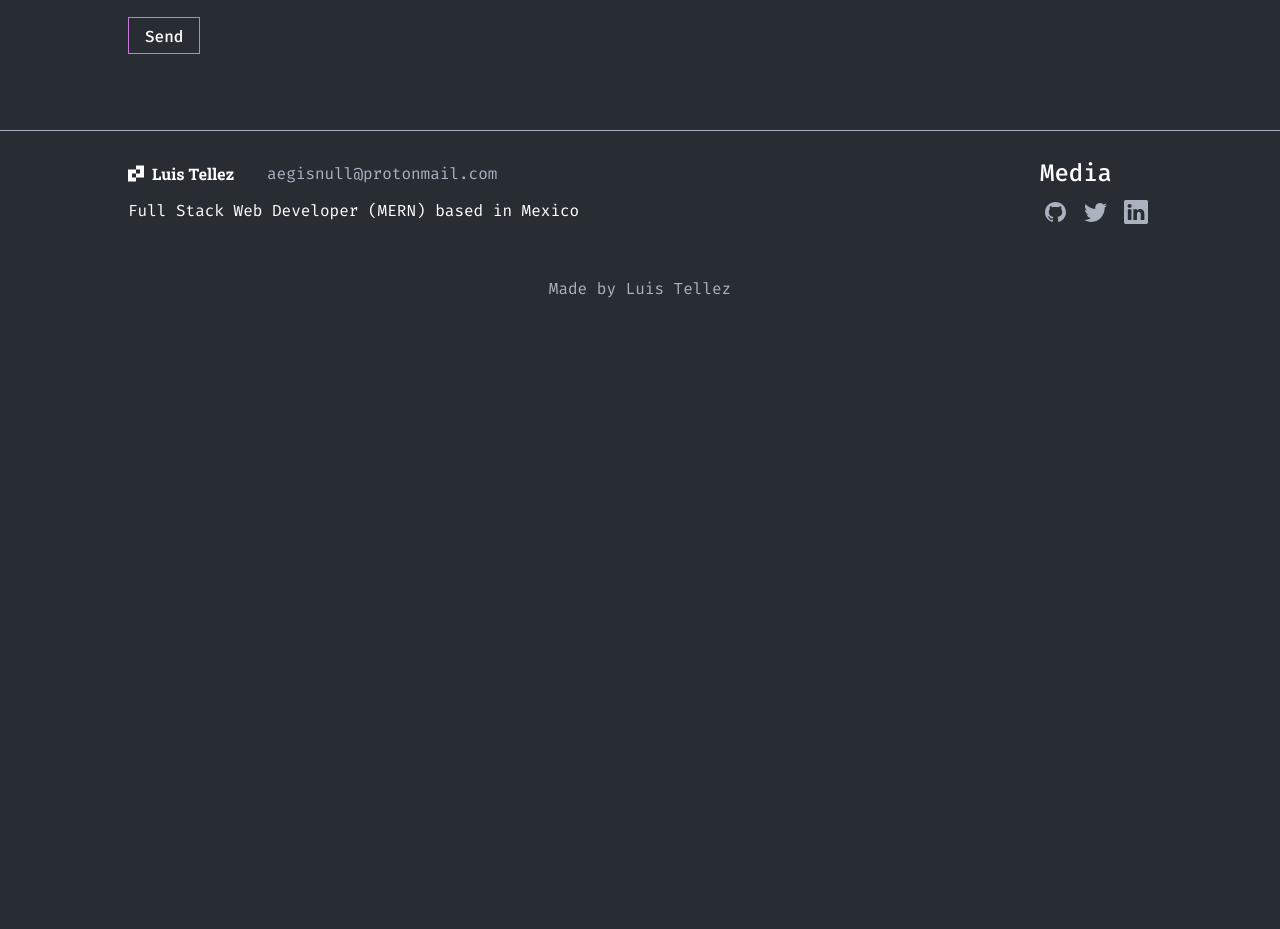
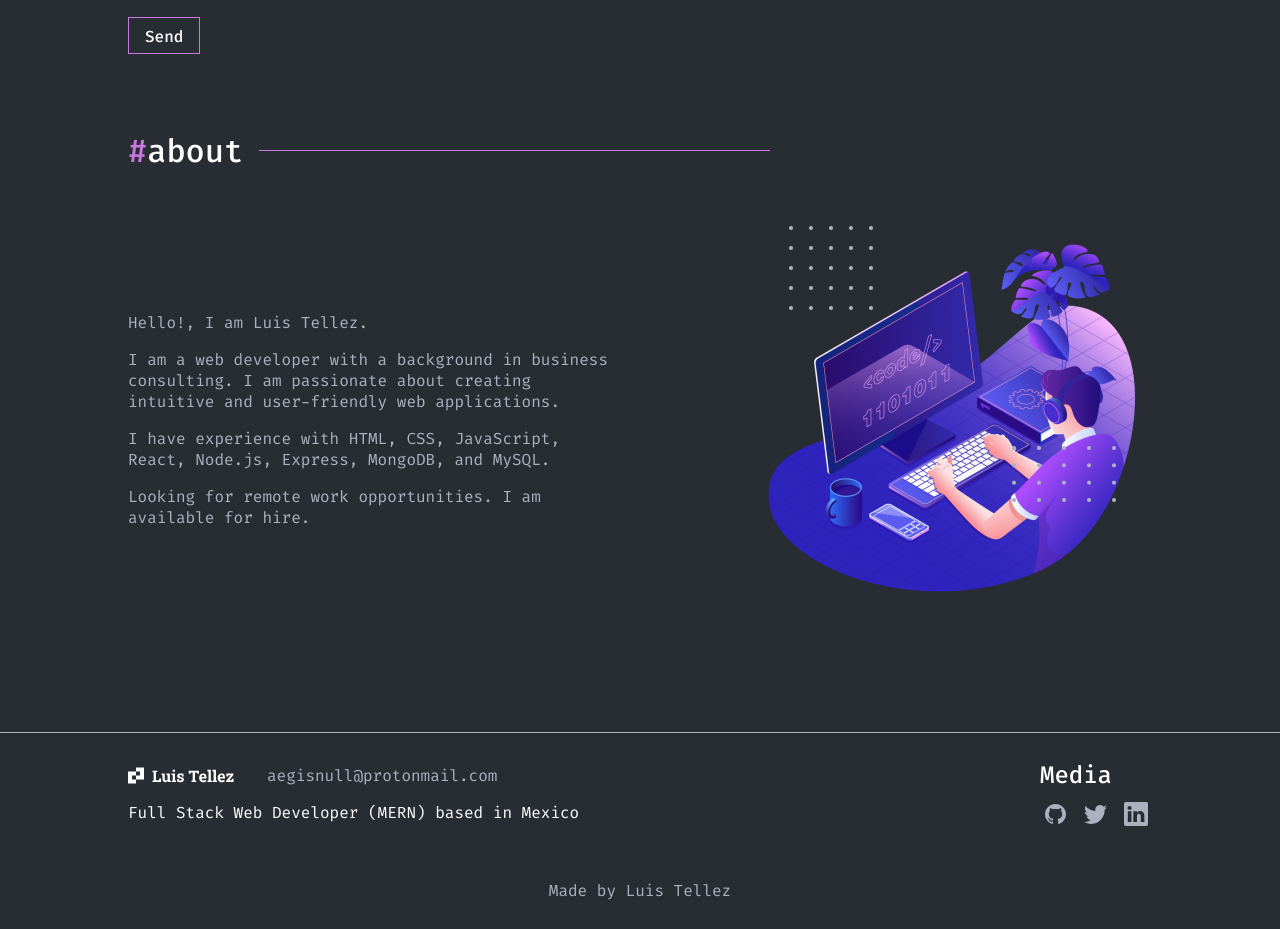
Before and after one commit to aegisnull/luistellez, a React (Create React App) app: page / in a window 1280 px wide. Shown: the part 2507-3436 px from the top of the page. Before the commit the page ends 2838 px from the top, so only its background shows below. Built offline with nearby package versions, Linux system fonts and the light colour scheme.

Commit message:
feat: add About component

```diff
--- /dev/null
+++ b/src/components/About/About.js
@@ -0,0 +1,34 @@
+import './About.scss';
+import AboutImg from '../../images/about-me.png';
+
+function About() {
+  return (
+    <section className='about'>
+      <div className='about__container'>
+        <div className='about__title'>
+          <h2 className='title'>about</h2>
+          <div className='about__line' />
+        </div>
+      </div>
+      <div className='about__content'>
+        <div className='about__content_text'>
+          <p className='about__text'>Hello!, I am Luis Tellez.</p>
+          <p className='about__text'>
+            I am a web developer with a background in business consulting. I am passionate about
+            creating intuitive and user-friendly web applications.
+          </p>
+          <p className='about__text'>
+            I have experience with HTML, CSS, JavaScript, React, Node.js, Express, MongoDB, and
+            MySQL.
+          </p>
+          <p className='about__text'>
+            Looking for remote work opportunities. I am available for hire.
+          </p>
+        </div>
+        <img className='about__content_img' src={AboutImg} alt='about' />
+      </div>
+    </section>
+  );
+}
+
+export default About;
--- /dev/null
+++ b/src/components/About/About.scss
@@ -0,0 +1,82 @@
+.about {
+  padding-bottom: 112px;
+  &__container {
+    display: flex;
+    justify-content: space-between;
+    padding-bottom: 48px;
+  }
+
+  &__title {
+    display: flex;
+    align-items: center;
+  }
+
+  &__line {
+    width: 511px;
+    height: 1px;
+    margin-left: 16px;
+    background-color: var(--accent-color);
+  }
+
+  &__content {
+    display: flex;
+    gap: 129px;
+    align-items: center;
+    justify-content: space-between;
+
+    &_text {
+      display: flex;
+      flex-direction: column;
+      gap: 16px;
+    }
+
+    &_img {
+      width: 100%;
+      height: auto;
+    }
+  }
+
+  &__text {
+    color: var(--gray-color);
+    font-weight: 400;
+    font-size: 16px;
+    font-family: 'Fira Code', monospace;
+    line-height: 21px;
+  }
+}
+
+$breakpoint-tablet: 1112px;
+$breakpoint-mobile: 783px;
+
+@media screen and (max-width: $breakpoint-tablet) {
+  .about {
+    padding-bottom: 80px;
+    &__content {
+      gap: 8px;
+    }
+
+    &__line {
+      width: 239px;
+    }
+  }
+}
+
+@media screen and (max-width: $breakpoint-mobile) {
+  .about {
+    padding-bottom: 48px;
+    &__container {
+      flex-direction: column;
+    }
+
+    &__content {
+      flex-direction: column;
+      gap: 50px;
+
+      &_img {
+        max-width: 400px;
+        height: auto;
+        margin: 0 auto;
+      }
+    }
+  }
+}
--- a/src/components/Main/Main.js
+++ b/src/components/Main/Main.js
@@ -3,6 +3,7 @@ import Quote from '../Quote/Quote';
 import Projects from '../Projects/Projects';
 import Skills from '../Skills/Skills';
 import Contact from '../Contact/Contact';
+import About from '../About/About';
 
 function Main() {
   return (
@@ -12,6 +13,7 @@ function Main() {
       <Projects />
       <Skills />
       <Contact />
+      <About />
     </main>
   );
 }
```
Also changed, not shown: src/images/about-me.png (added).
